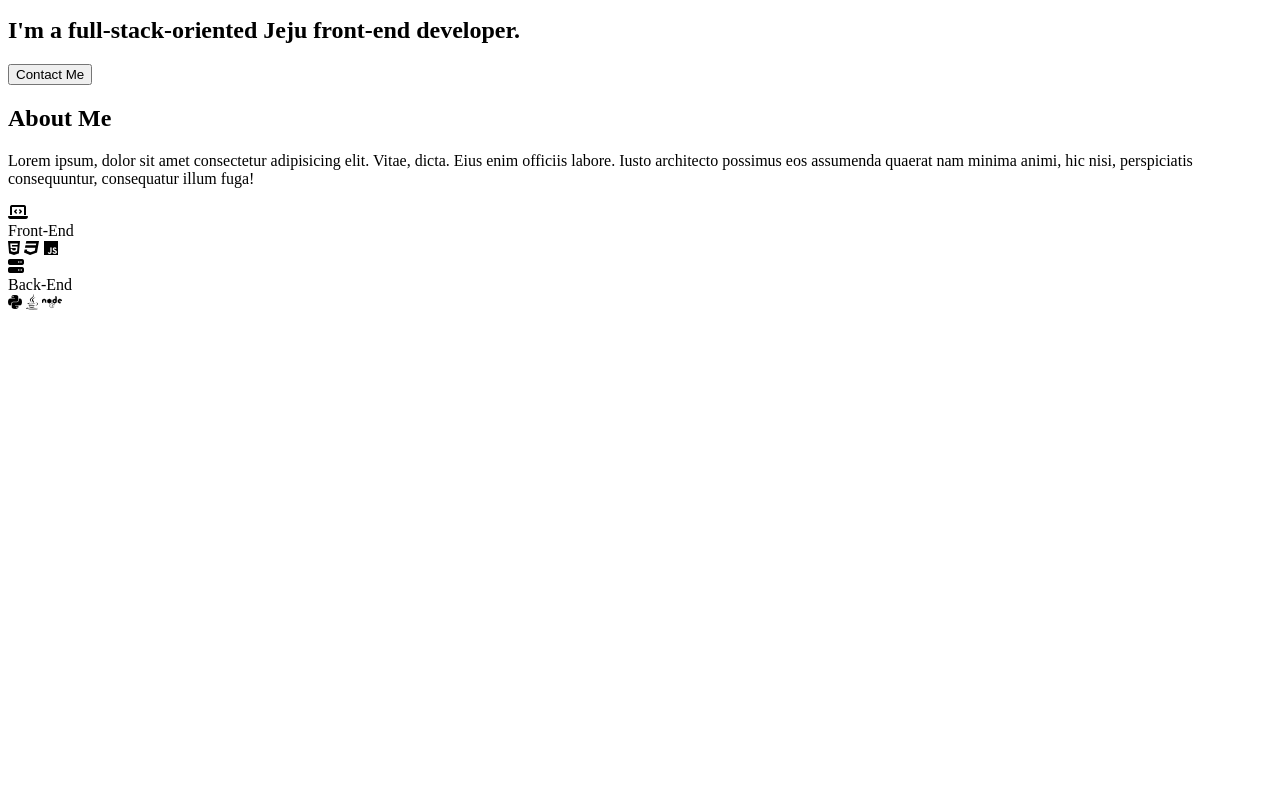
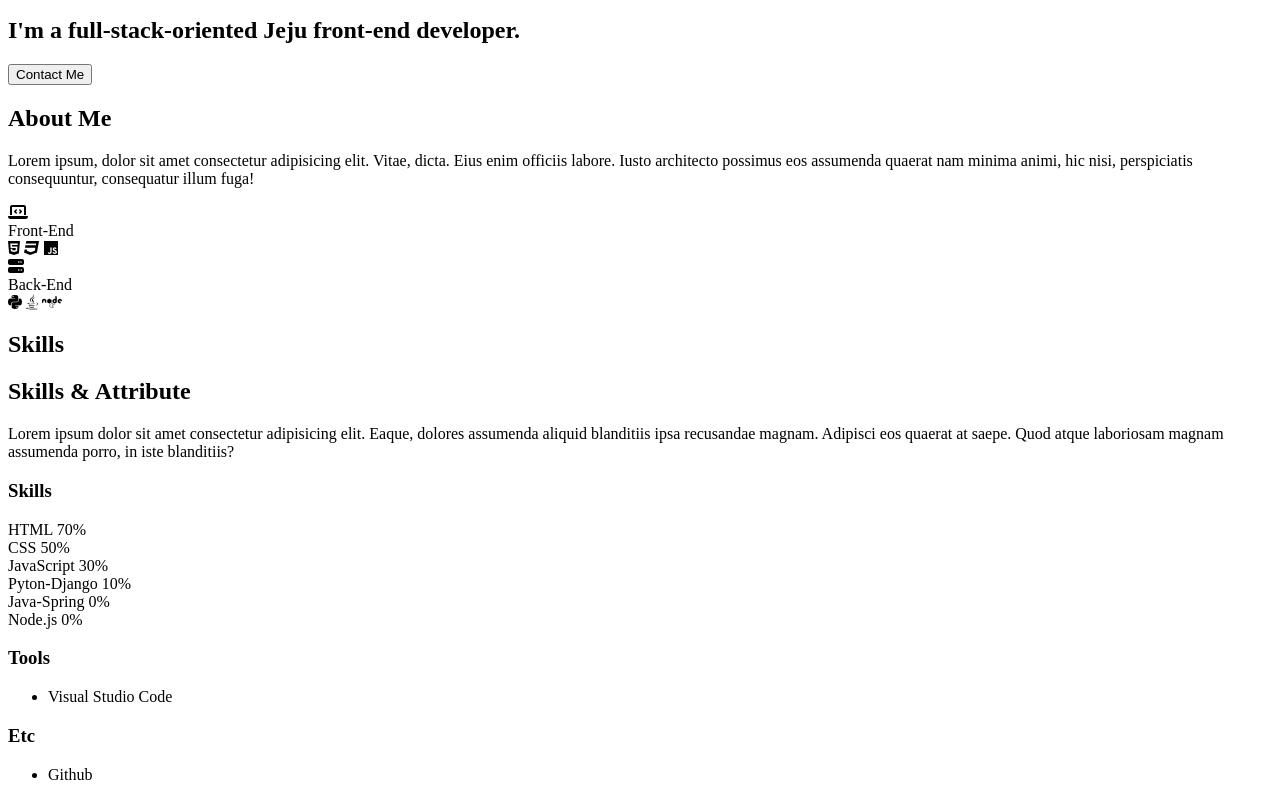
Before and after one commit to Cassandra3142/Portfolio, a plain HTML site: page index.html in a window 1280 px wide. Shown: the part 243-1043 px from the top of the page. Before the commit the page ends 800 px from the top, so only its background shows below. Drawn offline with Linux system fonts and the light colour scheme.

Commit message:
HTML:Skills

```diff
--- a/index.html
+++ b/index.html
@@ -65,7 +65,74 @@
         </div>
     </section>
     <!-- Skills -->
-    <section id="skills"></section>
+    <section id="skills">
+        <h1>Skills</h1>
+        <h2>Skills & Attribute</h2>
+        <p>Lorem ipsum dolor sit amet consectetur adipisicing elit. Eaque, dolores assumenda aliquid blanditiis ipsa recusandae magnam. Adipisci eos quaerat at saepe. Quod atque laboriosam magnam assumenda porro, in iste blanditiis?</p>
+        <div class="skillset">
+            <div class="skillset__left">
+                <h3 class="skillset__title">Skills</h3>
+                <div class="skill">
+                    <div class="skill__description">
+                        <span>HTML</span>
+                        <span>70%</span>
+                    </div>
+                    <div class="skill__bar">
+                        <div class="skill__value"></div>
+                    </div>
+                    <div class="skill__description">
+                        <span>CSS</span>
+                        <span>50%</span>
+                    </div>
+                    <div class="skill__bar">
+                        <div class="skill__value"></div>
+                    </div>
+                    <div class="skill__description">
+                        <span>JavaScript</span>
+                        <span>30%</span>
+                    </div>
+                    <div class="skill__bar">
+                        <div class="skill__value"></div>
+                    </div>
+                    <div class="skill__description">
+                        <span>Pyton-Django</span>
+                        <span>10%</span>
+                    </div>
+                    <div class="skill__bar">
+                        <div class="skill__value"></div>
+                    </div>
+                    <div class="skill__description">
+                        <span>Java-Spring</span>
+                        <span>0%</span>
+                    </div>
+                    <div class="skill__bar">
+                        <div class="skill__value"></div>
+                    </div>
+                    <div class="skill__description">
+                        <span>Node.js</span>
+                        <span>0%</span>
+                    </div>
+                    <div class="skill__bar">
+                        <div class="skill__value"></div>
+                    </div>
+                </div>
+            </div>
+            <div class="skillset__right">
+                <div class="tools">
+                    <h3 class="skillset__title">Tools</h3>
+                    <ul class="tools_list">
+                        <li><span>Visual Studio Code</span></li>
+                    </ul>
+                </div>
+                <div class="etc">
+                    <h3 class="skillset__title">Etc</h3>
+                    <ul class="etc__list">
+                        <li><span>Github</span></li>
+                    </ul>
+                </div>
+            </div>
+        </div>
+    </section>
     <!-- My Work -->
     <section id="work"></section>
     <!-- Contact -->
```
